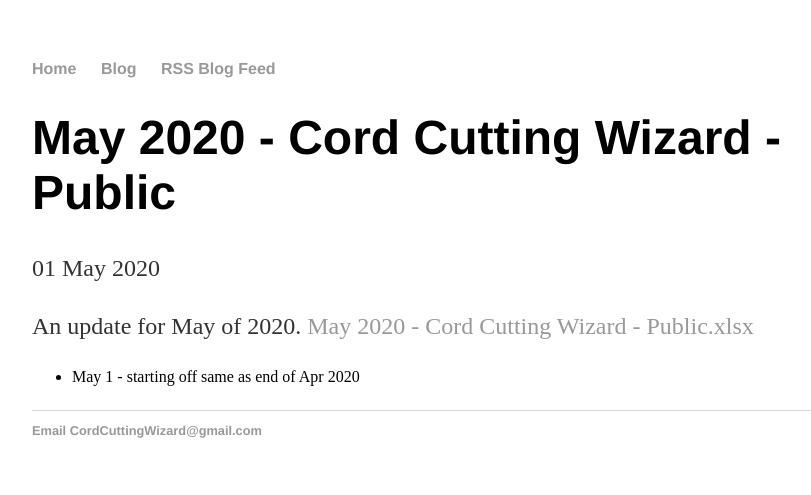
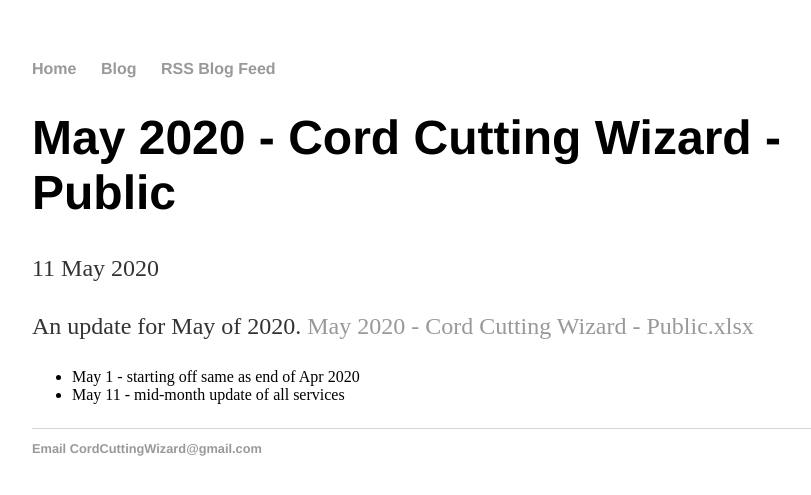
Before and after one commit to wjhladik/wjhladik.github.io, a Jekyll site: the page built from _posts/2020-05-11-May-2020-Cord-Cutting-Wizard-Public.md, in a window 1280 px wide. Shown: the top 495 px of the page, without its empty margins (160-971 px from the left). Built offline with Jekyll 4.4.1, drawn with Linux system fonts in a browser that asks for light colours.

Commit message:
Update and rename 2020-05-01-May-2020-Cord-Cutting-Wizard-Public.md to 2020-05-11-May-2020-Cord-Cutting-Wizard-Public.md

```diff
--- a/_posts/2020-05-01-May-2020-Cord-Cutting-Wizard-Public.md
+++ b/_posts/2020-05-11-May-2020-Cord-Cutting-Wizard-Public.md
@@ -1,9 +1,10 @@
 ---
 layout: post
 title: "May 2020 - Cord Cutting Wizard - Public"
-date: 2020-05-01
+date: 2020-05-11
 ---
 <p>An update for May of 2020. <a href="/May 2020 - Cord Cutting Wizard - Public.xlsx">May 2020 - Cord Cutting Wizard - Public.xlsx</a>
   <p>
     <ul>
       <li>May 1 - starting off same as end of Apr 2020
+      <li>May 11 - mid-month update of all services
```
